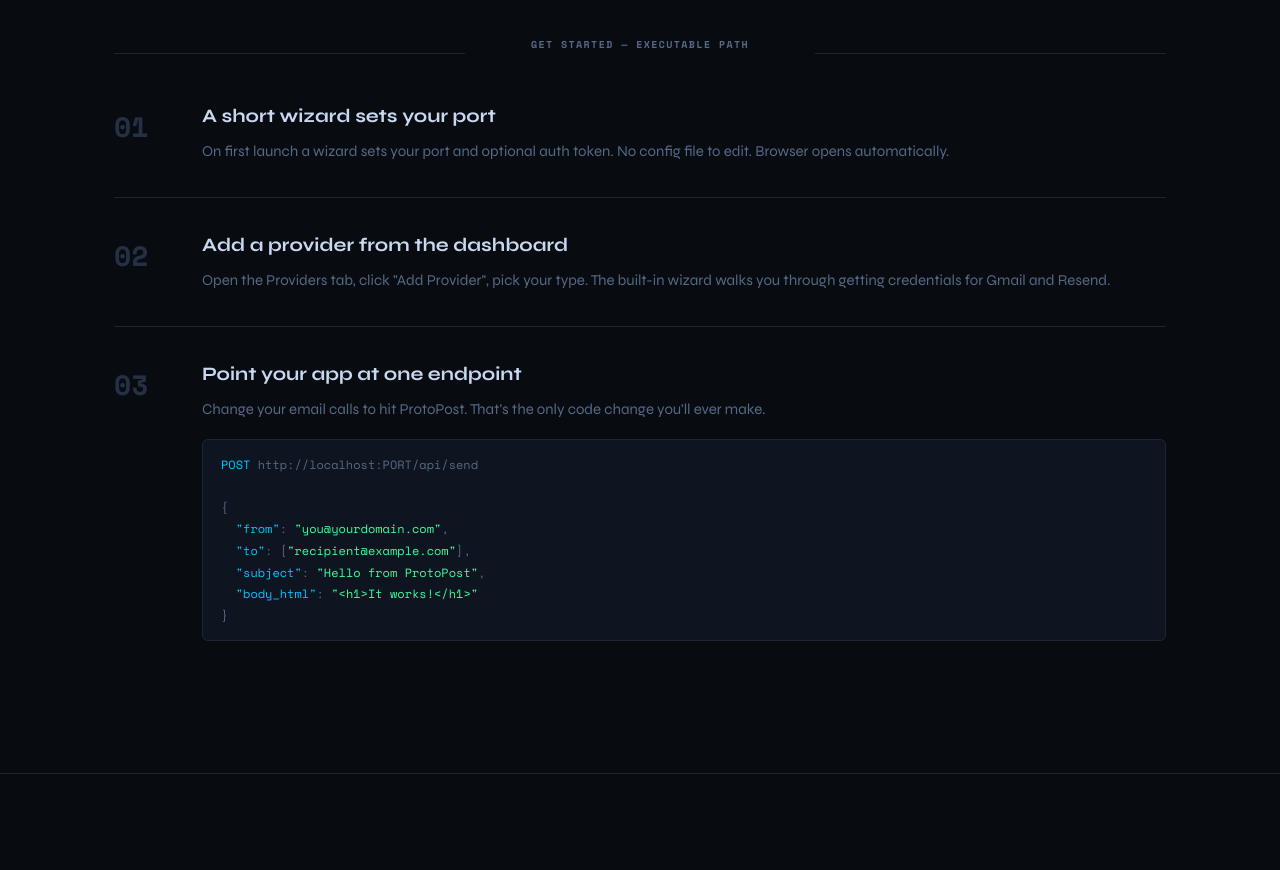
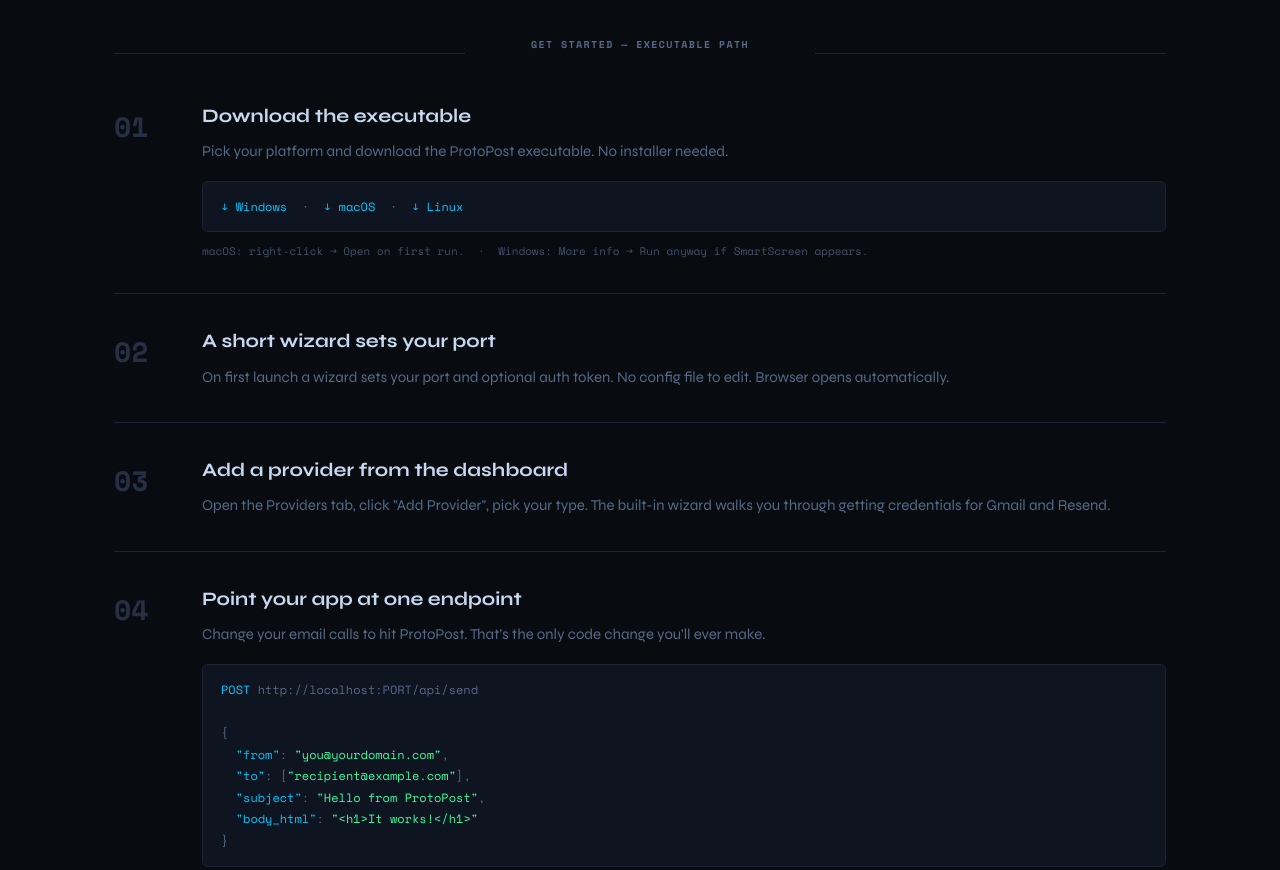
Before and after one commit to pgokul-ops/Protopost, a plain HTML site: page index.html in a window 1280 px wide. Shown: the part 3927-4797 px from the top of the page. Drawn offline with nearby package versions, Linux system fonts and the light colour scheme.

Commit message:
fixed steps of how to start for easier understanding

```diff
--- a/index.html
+++ b/index.html
@@ -1178,21 +1178,35 @@
       <div class="step">
         <div class="step-num">01</div>
         <div class="step-content">
-          <div class="step-title">A short wizard sets your port</div>
-          <div class="step-desc">On first launch a wizard sets your port and optional auth token. No config file to edit. Browser opens automatically.</div>
+          <div class="step-title">Download the executable</div>
+          <div class="step-desc">Pick your platform and download the ProtoPost executable. No installer needed.</div>
+          <div class="step-code">
+            <a href="https://github.com/pgokul695/ProtoPost/releases/latest/download/ProtoPost-windows.exe" target="_blank" rel="noopener noreferrer" style="color:var(--accent2);text-decoration:none;">↓ Windows</a> &nbsp;·&nbsp;
+            <a href="https://github.com/pgokul695/ProtoPost/releases/latest/download/ProtoPost-macos" target="_blank" rel="noopener noreferrer" style="color:var(--accent2);text-decoration:none;">↓ macOS</a> &nbsp;·&nbsp;
+            <a href="https://github.com/pgokul695/ProtoPost/releases/latest/download/ProtoPost-linux" target="_blank" rel="noopener noreferrer" style="color:var(--accent2);text-decoration:none;">↓ Linux</a>
+          </div>
+          <p class="platform-warning">macOS: right-click → Open on first run. &nbsp;·&nbsp; Windows: More info → Run anyway if SmartScreen appears.</p>
         </div>
       </div>
 
       <div class="step">
         <div class="step-num">02</div>
         <div class="step-content">
+          <div class="step-title">A short wizard sets your port</div>
+          <div class="step-desc">On first launch a wizard sets your port and optional auth token. No config file to edit. Browser opens automatically.</div>
+        </div>
+      </div>
+
+      <div class="step">
+        <div class="step-num">03</div>
+        <div class="step-content">
           <div class="step-title">Add a provider from the dashboard</div>
           <div class="step-desc">Open the Providers tab, click "Add Provider", pick your type. The built-in wizard walks you through getting credentials for Gmail and Resend.</div>
         </div>
       </div>
 
       <div class="step">
-        <div class="step-num">03</div>
+        <div class="step-num">04</div>
         <div class="step-content">
           <div class="step-title">Point your app at one endpoint</div>
           <div class="step-desc">Change your email calls to hit ProtoPost. That's the only code change you'll ever make.</div>
```
